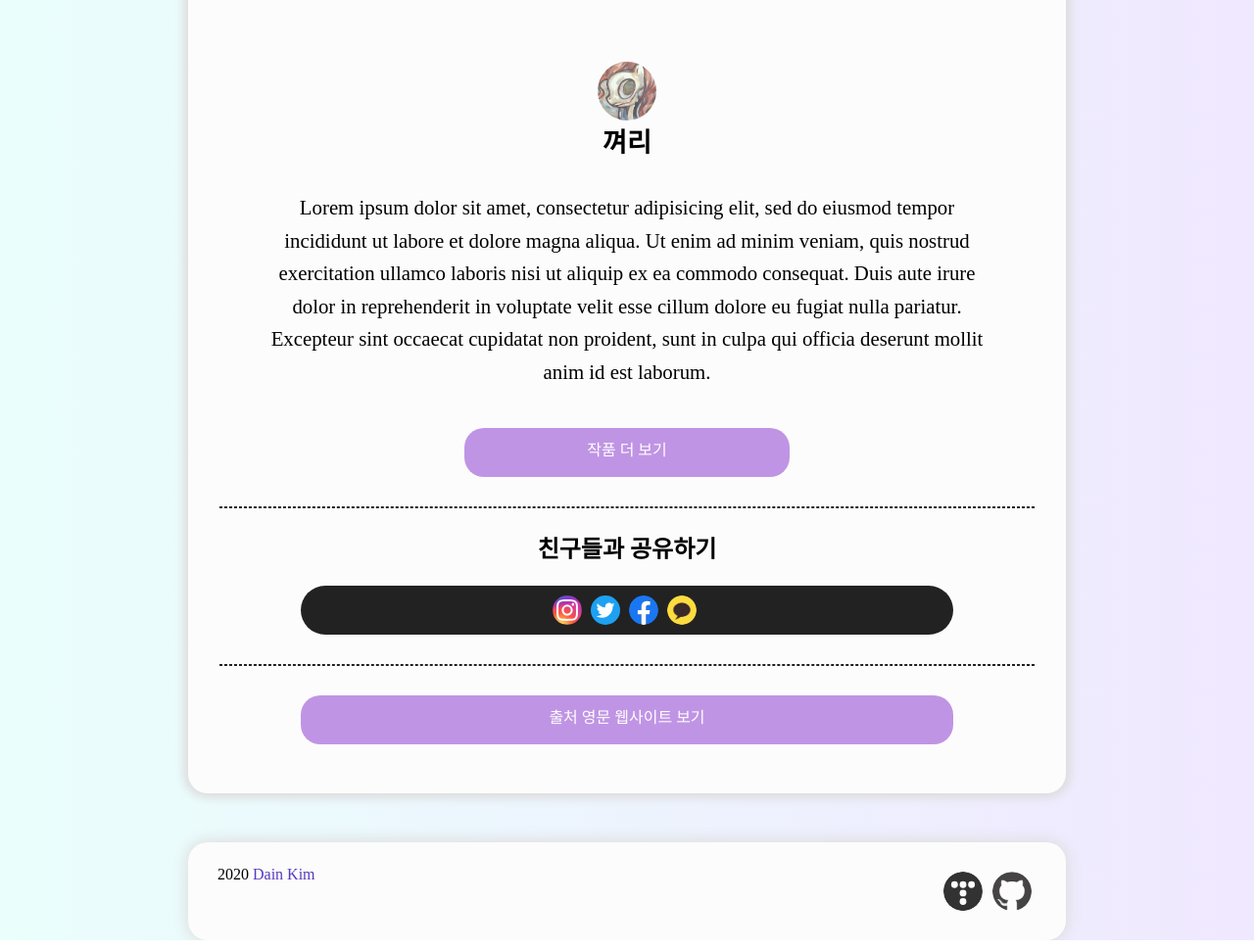
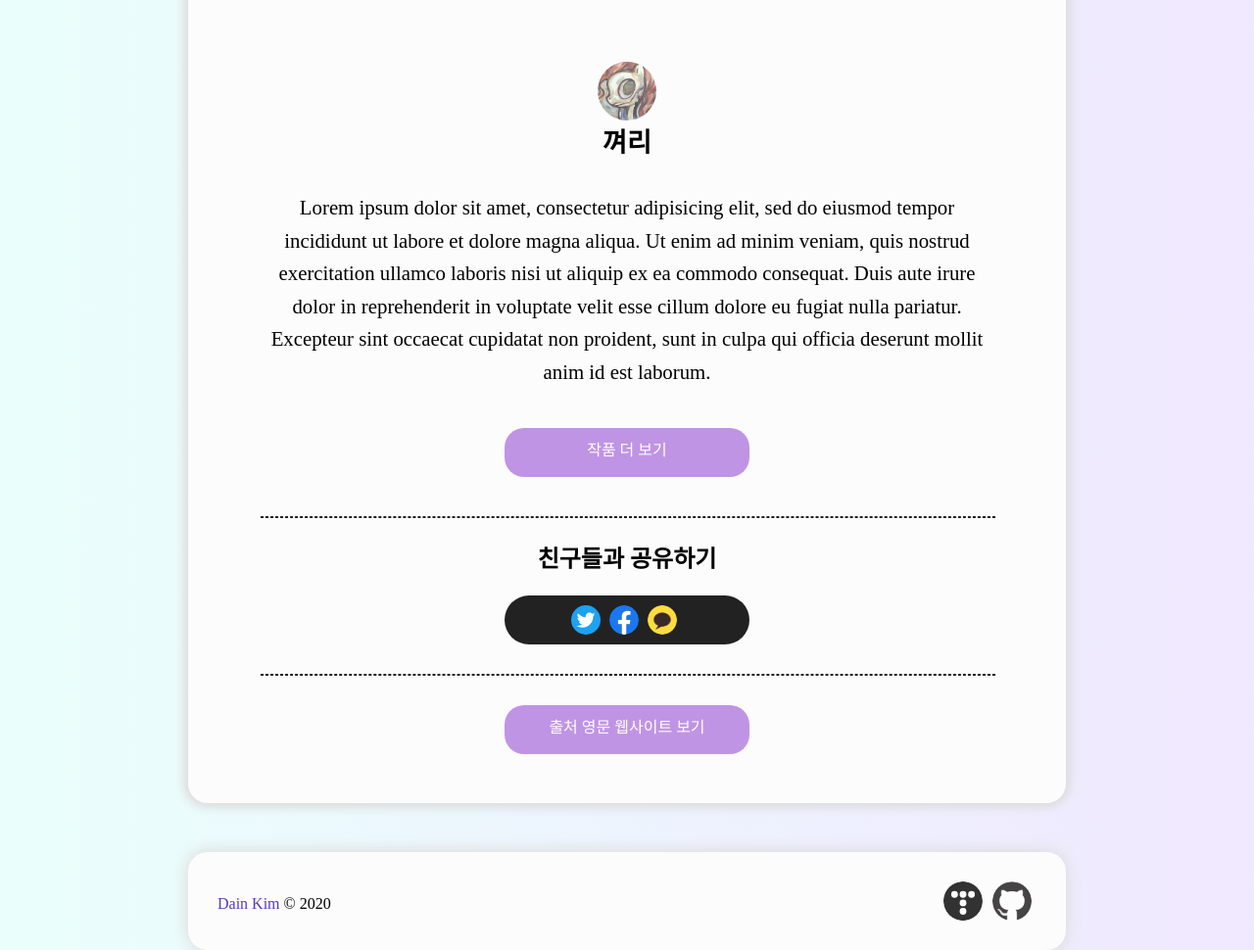
Before and after one commit to dev-dain/10-things-test, a plain HTML site: page result.html in a window 1280 px wide. Shown: the part 1708-2678 px from the top of the page at 98% size. Drawn offline with Linux system fonts and the light colour scheme; a web font is replaced by a local one.

Commit message:
푸터 수정, 스타일 조금 수정

```diff
--- a/css/main.css
+++ b/css/main.css
@@ -326,7 +326,7 @@ hr {
     border-radius: 40px;
     padding: 10px;
 }
-#share-box > span {
+#share-box span {
     display: inline-block;
     margin-right: 5px;
     border-radius: 50%;
@@ -334,13 +334,6 @@ hr {
     height: 30px;
     background-size: cover;
     cursor: pointer;
-}
-.ig {
-    background-image: url('../img/ig.svg');
-    /*
-    자료 출처
-    https://ko.m.wikipedia.org/wiki/%ED%8C%8C%EC%9D%BC:Instagram_logo_2016.svg
-    */
 }
 .tw {
     background-image: url('../img/tw.svg');
@@ -379,14 +372,20 @@ hr {
     font-weight: lighter;
     box-shadow: #ddd 0 0 15px 2px;
 }
+#footer > div {
+    box-sizing: border-box;
+    height: 30px;
+    margin: 10px 0;
+    float: left;
+}
 .highlight {
     color: rgb(87, 58, 189);
     font-weight: bolder;
 }
 .foot {
     margin: 5px;
-    width: 25px;
-    height: 25px;
+    width: 30px;
+    height: 30px;
 }
 .github {
     float: right;
@@ -522,6 +521,19 @@ hr {
     .artist {
         margin-bottom: 40px;
     }
+    #share-box {
+        width: 40%;
+        margin: 25px 30% 30px 30%;
+    }
+    .go-origin {
+        width: 40%;
+        margin: 30px 30% 0 30%;
+    }
+    #footer > div {
+        box-sizing: border-box;
+        height: 30px;
+        margin: 20px 0;
+    }
 }
 
 @media all and (min-width: 1024px) {
@@ -616,6 +628,24 @@ hr {
         line-height: 29.4px;
         line-height: 2.1rem;
     }
+    hr {
+        width: 90%;
+        margin: 20px 5% 10px 5%;
+    }
+    .btn {
+        width: 30%;
+        margin: 0 35%;
+    }
+    .art-sns {
+        margin-bottom: 40px;
+    }
+    #share-box {
+        width: 30%;
+        margin: 25px 35% 30px 35%;
+    }
+    .go-origin {
+        margin: 30px 35% 0 35%;
+    }
 }
 
 @media all and (min-width: 1440px) {
--- a/result.html
+++ b/result.html
@@ -95,9 +95,12 @@
                 <hr>
                 <p>친구들과 공유하기</p>
                 <div id="share-box">
-                    <span class="ig"></span>
+                    <a href="https://twitter.com/intent/tweet?text=[심리테스트] 나를 알아보는 10가지 질문&url=https://dev-dain.github.io/10-things-test/">
                         <span class="tw"></span>
+                    </a>
+                    <a href="https://www.facebook.com/sharer/sharer.php?u=https://dev-dain.github.io/10-things-test/">
                         <span class="fb"></span>
+                    </a>
                     <span class="katalk"></span>
                 </div>
                 <hr>
@@ -108,15 +111,15 @@
                 </div>
             </section>
             <footer id="footer">
-                <span>
-                    2020
+                <div>
                     <span class="highlight">Dain Kim</span>
-                </span>
+                    © 2020
+                </div>
                 <a href="https://github.com/dev-dain" target=_blank>
-                        <span class="logo foot github"></span>
+                    <div class="logo foot github"></div>
                 </a>
                 <a href="https://dev-dain.tistory.com" target=_blank>
-                        <span class="logo foot tistory"></span>
+                    <div class="logo foot tistory"></div>
                 </a>
             </footer>
         </div>
```
Also changed, not shown: index.html (+19 -10 lines), img/ig.svg (deleted), img/og-logo.jpg (added). Lines whose indentation alone changed are shown as unchanged.
